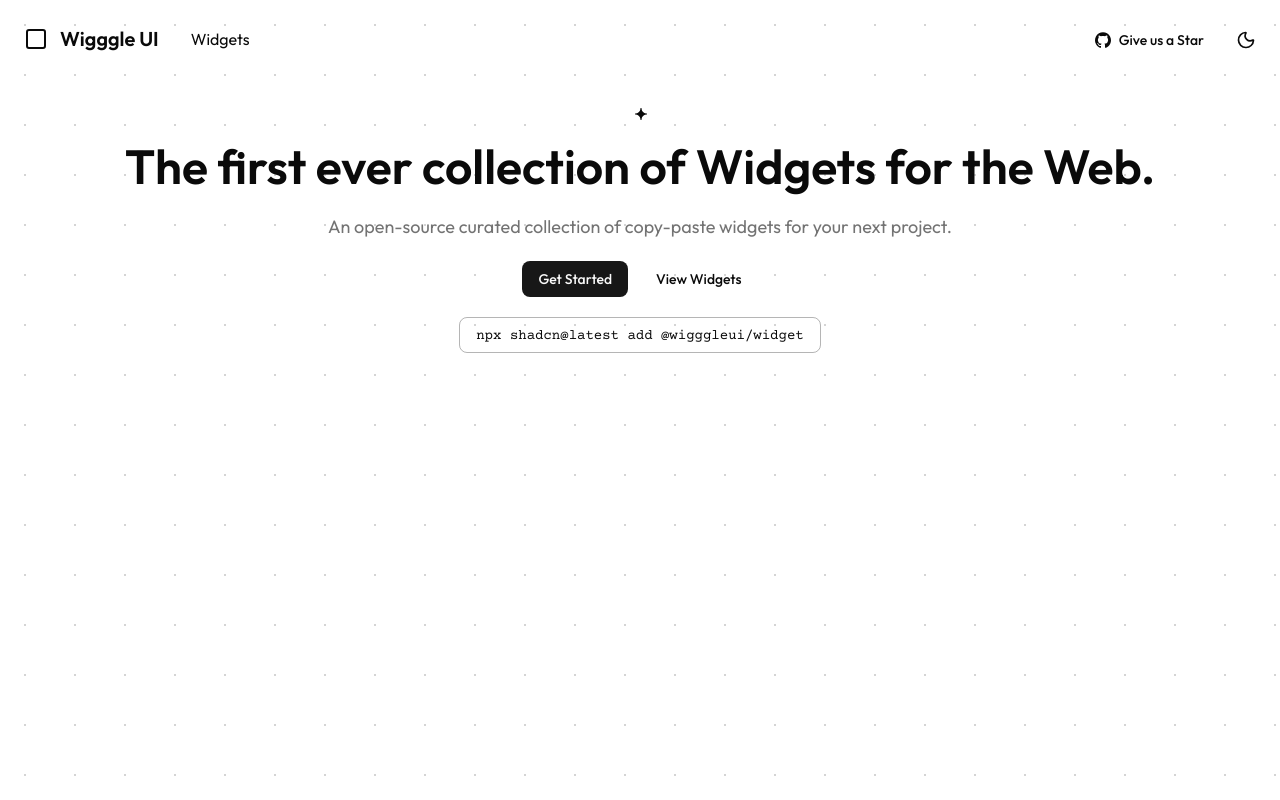
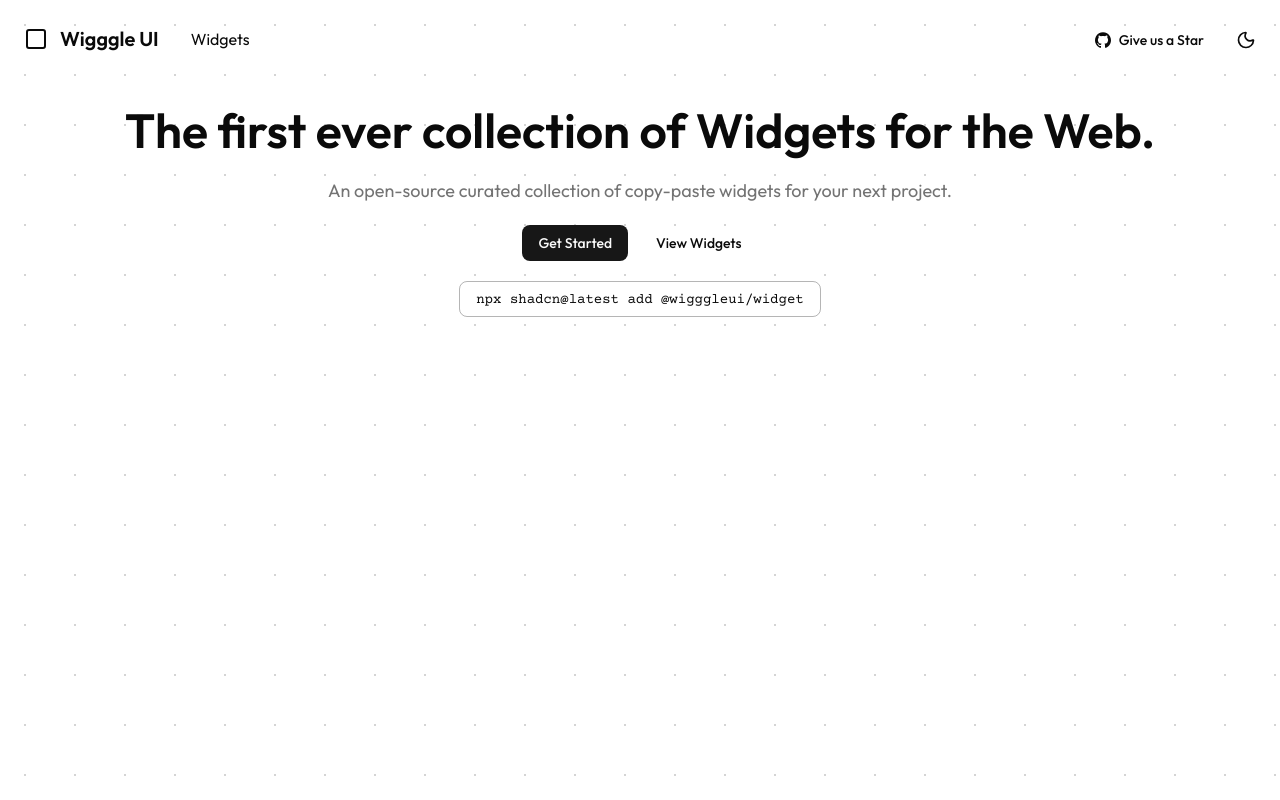
Before and after one commit to henilshahdev/wigggle-ui, a Next.js app: page / in a window 1280 px wide. Shown: the top 800 px of the page. Built offline with nearby package versions, Linux system fonts and the light colour scheme.

Commit message:
dumbfix: remove icon from hero

```diff
--- a/components/hero.tsx
+++ b/components/hero.tsx
@@ -89,26 +89,6 @@ export default function Hero() {
     <div>
       <div className="relative z-10 hidden h-[700px] w-full items-start justify-start overflow-hidden perspective-distant xl:flex">
         <div className="flex w-full flex-col items-center justify-center gap-5">
-          <svg
-            data-testid="geist-icon"
-            height="16"
-            strokeLinejoin="round"
-            viewBox="0 0 16 16"
-            width="16"
-          >
-            {/* <path
-              d="M2.5 0.5V0H3.5V0.5C3.5 1.60457 4.39543 2.5 5.5 2.5H6V3V3.5H5.5C4.39543 3.5 3.5 4.39543 3.5 5.5V6H3H2.5V5.5C2.5 4.39543 1.60457 3.5 0.5 3.5H0V3V2.5H0.5C1.60457 2.5 2.5 1.60457 2.5 0.5Z"
-              fill="currentColor"
-            ></path> */}
-            {/* <path
-              d="M14.5 4.5V5H13.5V4.5C13.5 3.94772 13.0523 3.5 12.5 3.5H12V3V2.5H12.5C13.0523 2.5 13.5 2.05228 13.5 1.5V1H14H14.5V1.5C14.5 2.05228 14.9477 2.5 15.5 2.5H16V3V3.5H15.5C14.9477 3.5 14.5 3.94772 14.5 4.5Z"
-              fill="currentColor"
-            ></path> */}
-            <path
-              d="M8.40706 4.92939L8.5 4H9.5L9.59294 4.92939C9.82973 7.29734 11.7027 9.17027 14.0706 9.40706L15 9.5V10.5L14.0706 10.5929C11.7027 10.8297 9.82973 12.7027 9.59294 15.0706L9.5 16H8.5L8.40706 15.0706C8.17027 12.7027 6.29734 10.8297 3.92939 10.5929L3 10.5V9.5L3.92939 9.40706C6.29734 9.17027 8.17027 7.29734 8.40706 4.92939Z"
-              fill="currentColor"
-            ></path>
-          </svg>
           <h1 className="text-foreground text-4xl/[1.1] font-semibold md:text-5xl/[1.1]">
             The first ever collection of Widgets for the Web.
           </h1>
```
